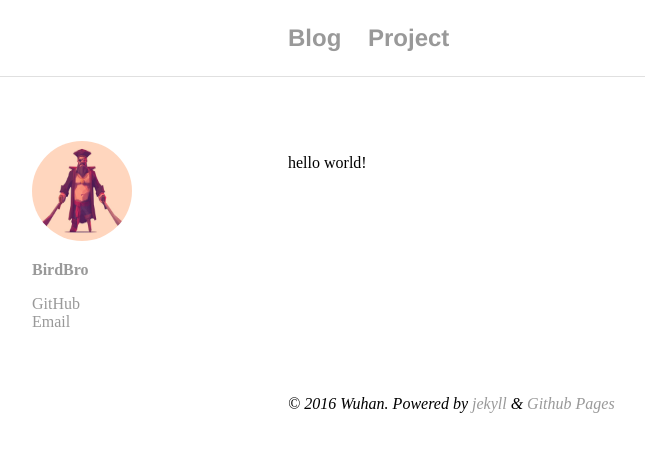
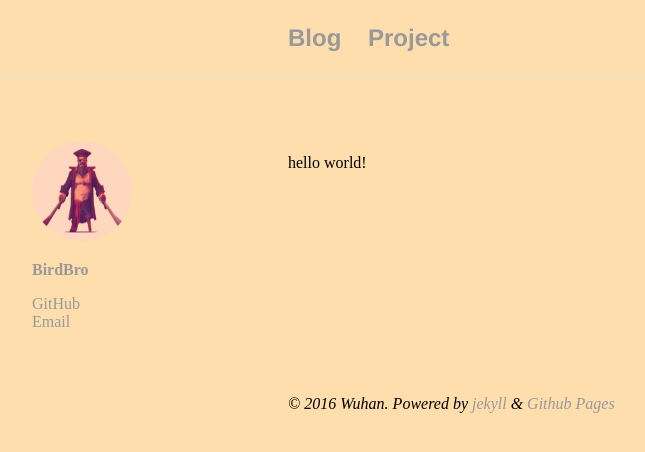
Before and after one commit to netassa/netassa.github.io, a Jekyll site: the page built from blog/index.html, in a window 1280 px wide. Shown: the top 452 px of the page, without its empty margins (32-677 px from the left). Built offline with Jekyll 4.4.1, drawn with Linux system fonts in a browser that asks for light colours.

Commit message:
Update home.css

```diff
--- a/css/home.css
+++ b/css/home.css
@@ -22,6 +22,7 @@ a:hover {
     text-decoration: underline;
 }
 body {
+	background-color: #FFDEAD;
 	margin: 10px auto;
 	width: 100%;
 }
```
